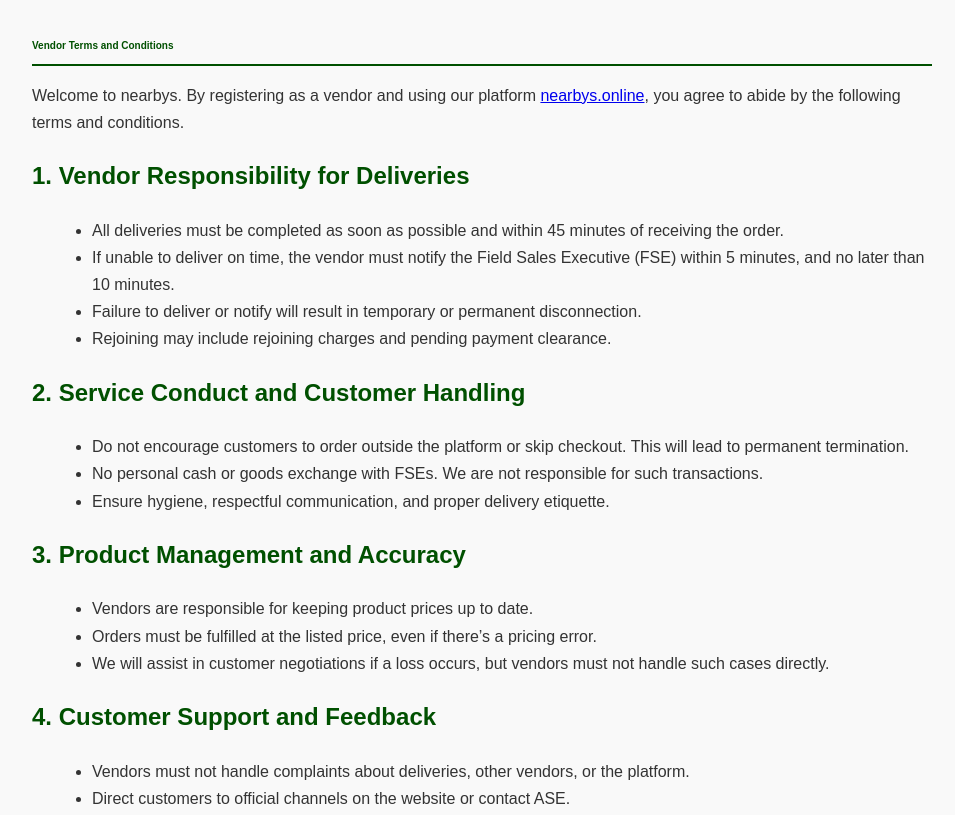
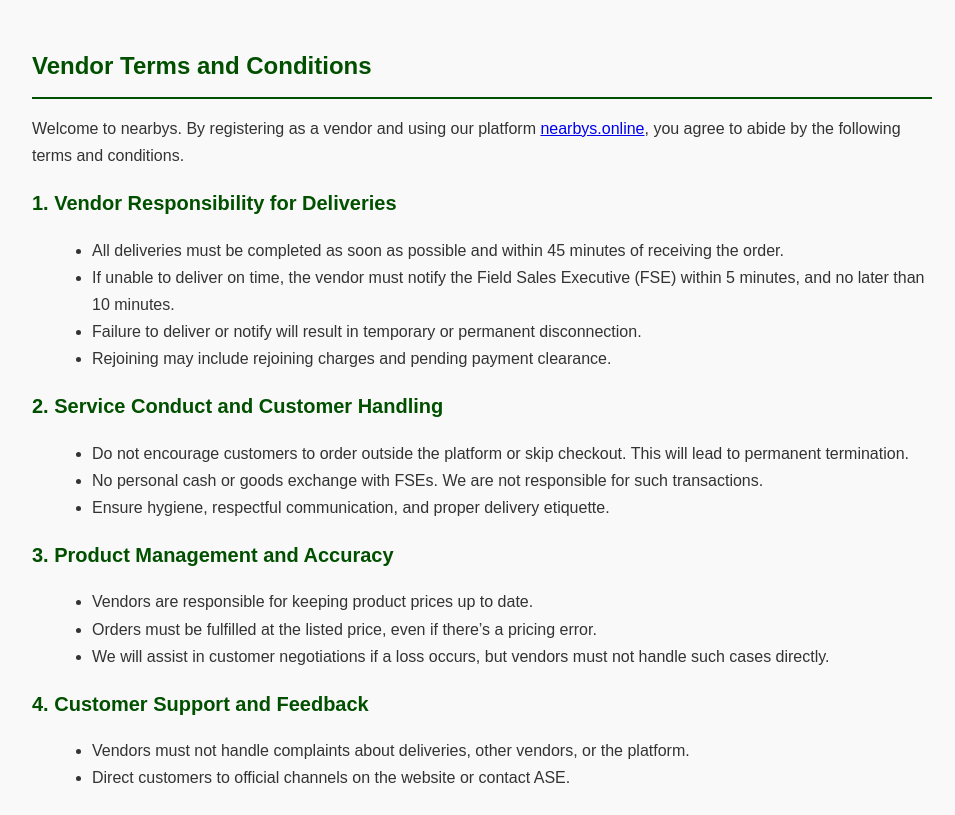
Before and after one commit to nearbys-online/nearbys, a plain HTML site: page terms.html in a window 1280 px wide. Shown: the top 815 px of the page, without its empty margins (158-1113 px from the left). Drawn offline with Linux system fonts and the light colour scheme.

Commit message:
Update terms.html

```diff
--- a/terms.html
+++ b/terms.html
@@ -35,7 +35,10 @@
     h1 {
       border-bottom: 2px solid #005000;
       padding-bottom: 10px;
-      font-size: 10px;
+      font-size: 24px;
+    }
+    h2 {
+      font-size: 20px;
     }
     ul {
       margin-left: 20px;
```
